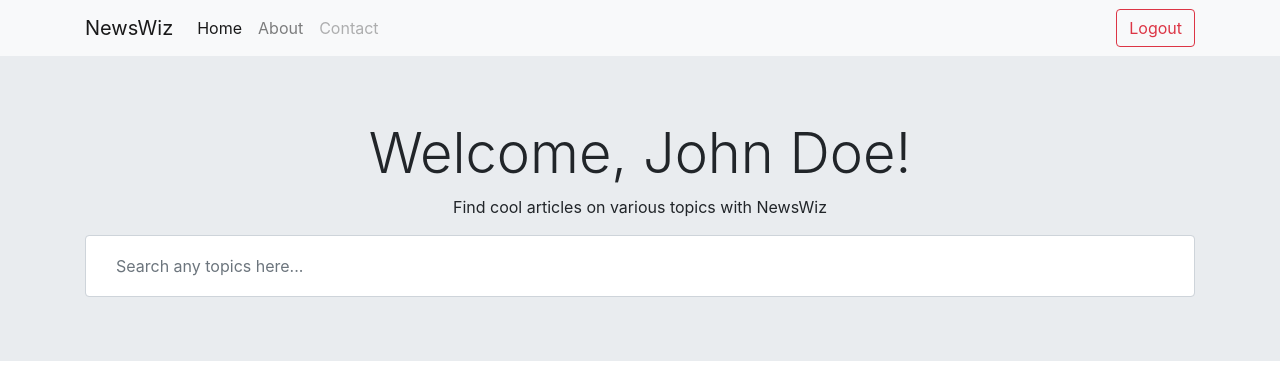
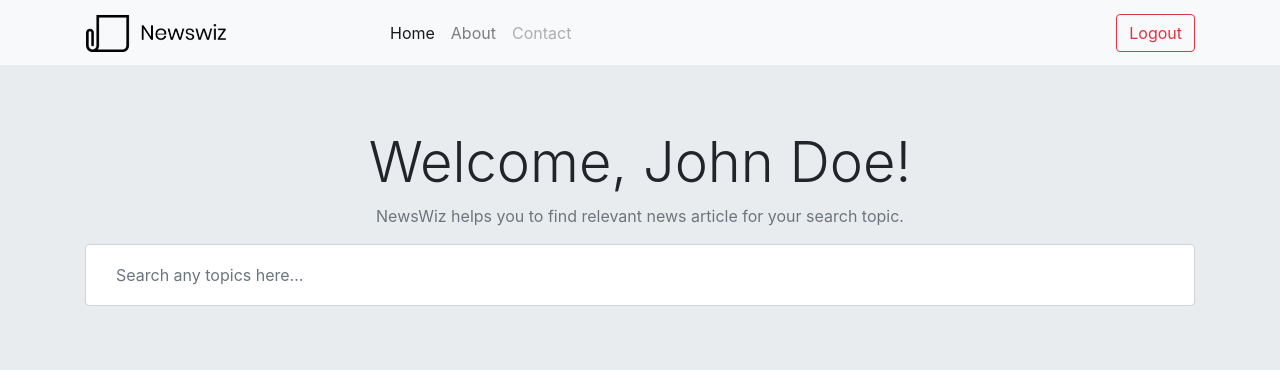
Before and after one commit to AF1QUE/newswiz, a plain HTML site: page index.html in a window 1280 px wide. Shown: the top 372 px of the page. Drawn offline with nearby package versions, Linux system fonts and the light colour scheme.

Commit message:
Added logo

```diff
--- a/index.html
+++ b/index.html
@@ -26,7 +26,7 @@
                 aria-controls="navbarTogglerDemo03" aria-expanded="false" aria-label="Toggle navigation">
                 <span class="navbar-toggler-icon"></span>
             </button>
-            <a class="navbar-brand" href="#">NewsWiz</a>
+            <a class="navbar-brand" href="#"><img class="logo" src="logo.png" alt=""></a>
 
             <div class="collapse navbar-collapse" id="navbarTogglerDemo03">
                 <ul class="navbar-nav mr-auto mt-2 mt-lg-0">
@@ -50,7 +50,8 @@
     <div class="jumbotron jumbotron-fluid">
         <div class="container">
             <h1 class="display-4 text-center">Welcome, John Doe!</h1>
-            <p class="display-5 text-center">Find cool articles on various topics with NewsWiz</p>
+            <p class="display-5 text-center text-muted">NewsWiz helps you to find relevant news article for your search
+                topic.</p>
             <input class="form-control search-control" type="text" placeholder="Search any topics here...">
         </div>
     </div>
--- a/style.css
+++ b/style.css
@@ -1,3 +1,9 @@
 .search-control {
   padding: 30px !important;
 }
+
+.logo {
+  width: 50%;
+  margin: 0;
+  padding: 0;
+}
```
Also changed, not shown: logo.png (added).
